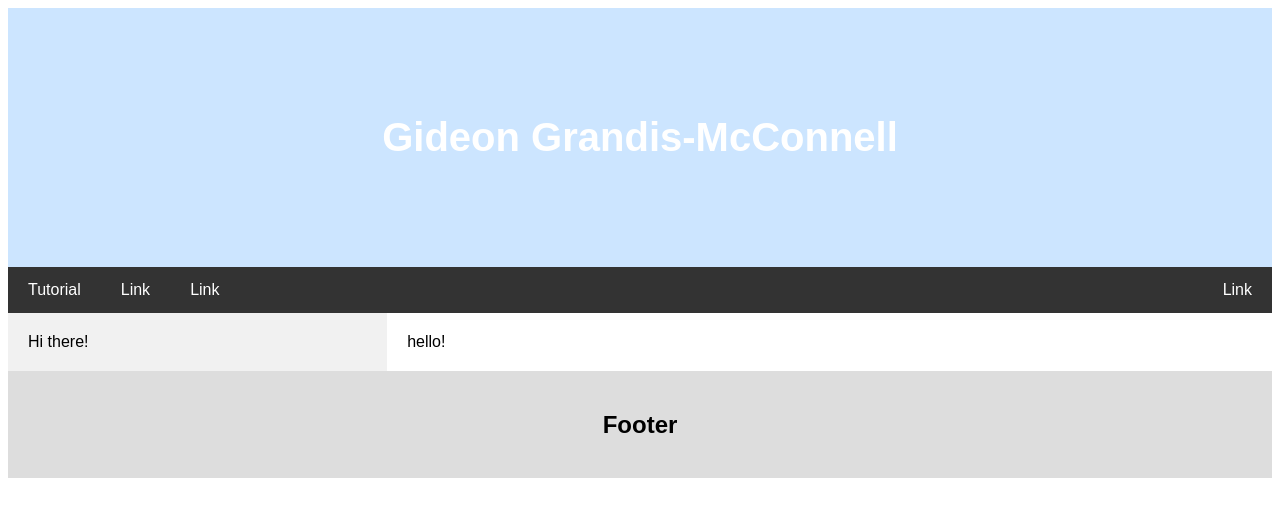
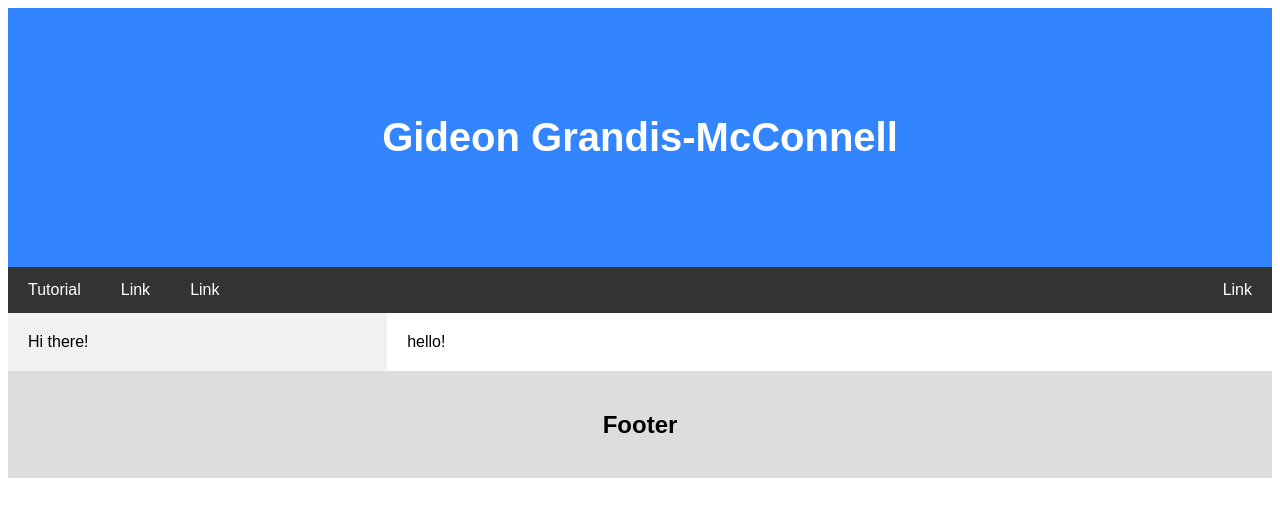
Before and after one commit to GideonGM/GideonGM.github.io, a plain HTML site: page index.html in a window 1280 px wide. Drawn offline with Linux system fonts and the light colour scheme.

Commit message:
Update mystyle.css

```diff
--- a/mystyle.css
+++ b/mystyle.css
@@ -1,7 +1,7 @@
 .header {
   padding: 80px; /* some padding */
   text-align: center; /* center the text */
-  background: #cce5ff; /* blue background */
+  background: #3385ff; /* blue background */
   color: white; /* white text color */
 }
 
```
